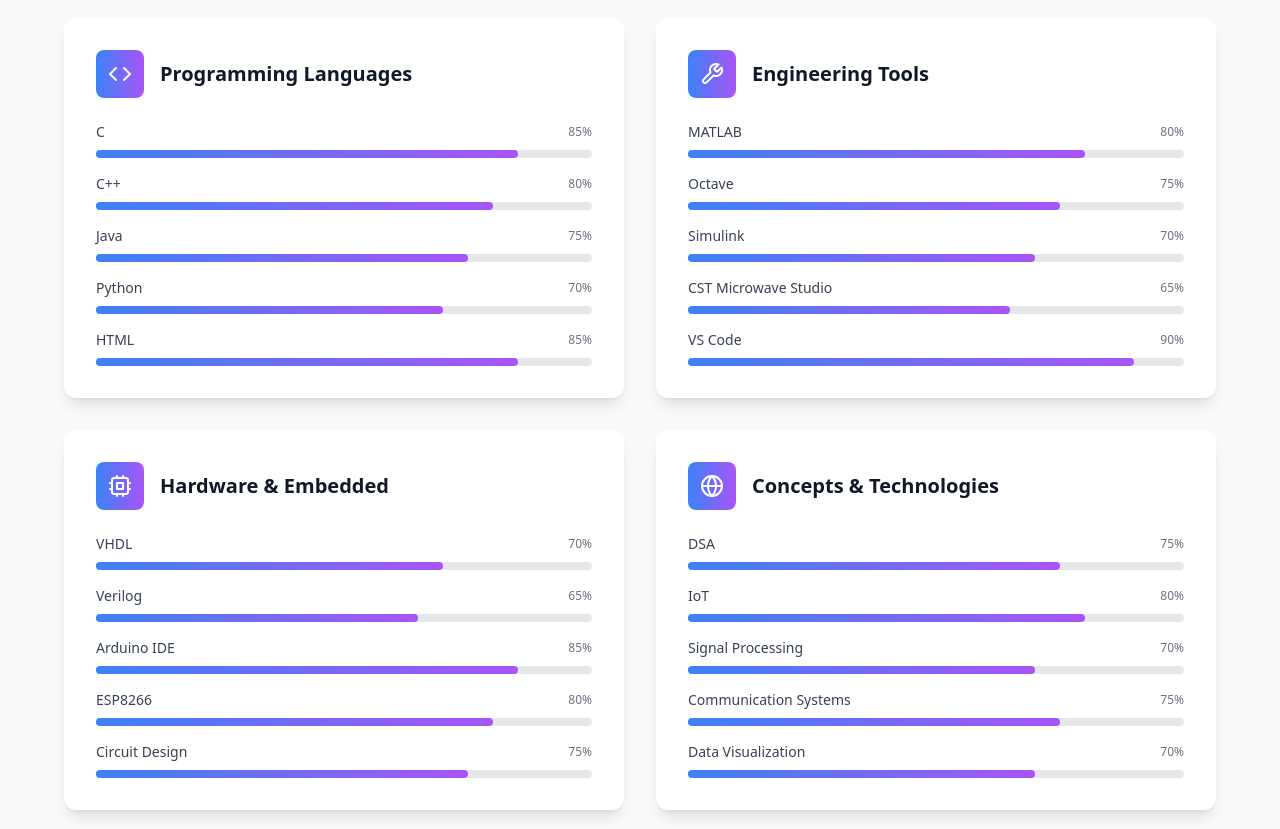
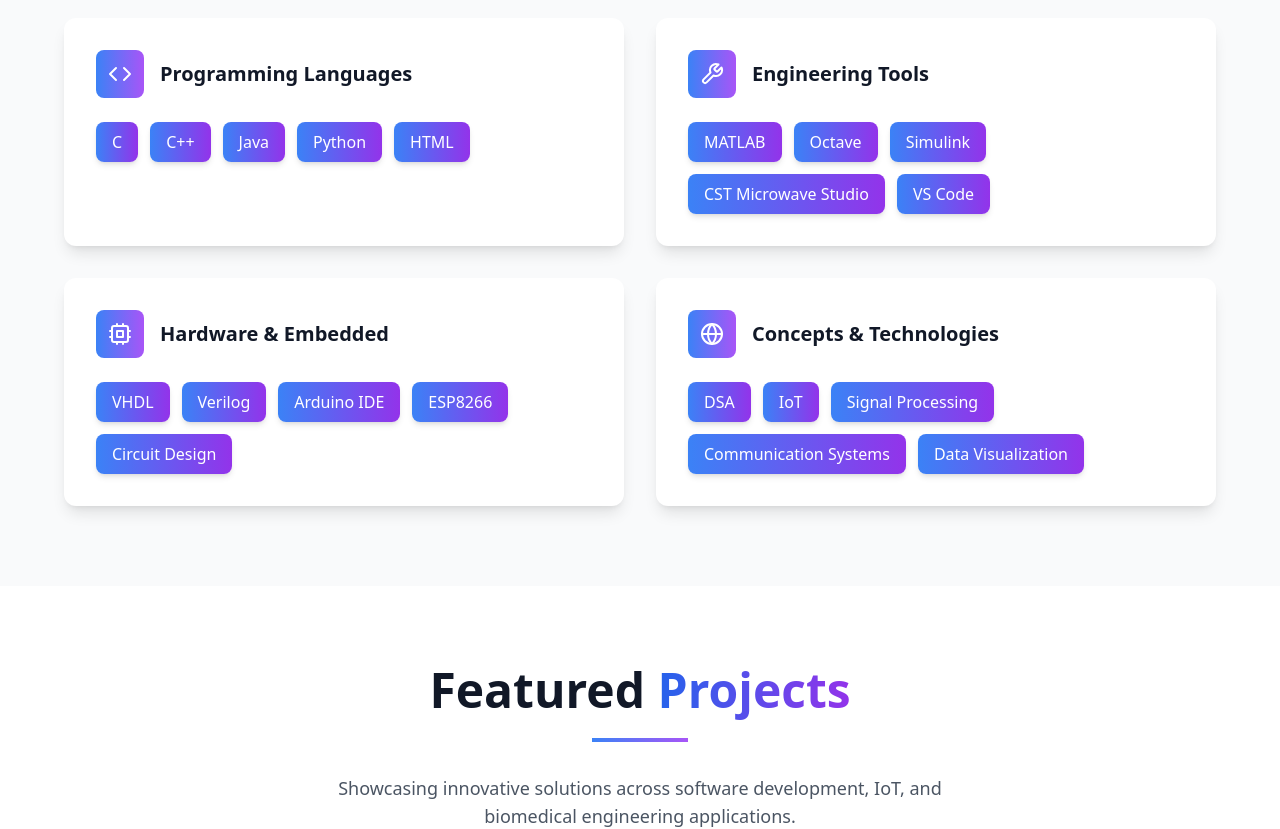
Before and after one commit to its-ankanbose/portfolio, a React (Vite) app: page / in a window 1280 px wide. Shown: the part 1980-2809 px from the top of the page. Built offline with nearby package versions, Linux system fonts and the light colour scheme.

Commit message:
skill update

```diff
--- a/src/components/Skills.tsx
+++ b/src/components/Skills.tsx
@@ -1,80 +1,57 @@
-import React, { useEffect, useRef, useState } from 'react';
+import React from 'react';
 import { Code, Wrench, Cpu, Globe } from 'lucide-react';
 
 const Skills: React.FC = () => {
-  const [isVisible, setIsVisible] = useState(false);
-  const sectionRef = useRef<HTMLElement>(null);
 
   const skillCategories = [
     {
       icon: <Code className="w-6 h-6" />,
       title: 'Programming Languages',
       skills: [
-        { name: 'C', level: 85 },
-        { name: 'C++', level: 80 },
-        { name: 'Java', level: 75 },
-        { name: 'Python', level: 70 },
-        { name: 'HTML', level: 85 }
+        { name: 'C' },
+        { name: 'C++' },
+        { name: 'Java' },
+        { name: 'Python' },
+        { name: 'HTML' }
       ]
     },
     {
       icon: <Wrench className="w-6 h-6" />,
       title: 'Engineering Tools',
       skills: [
-        { name: 'MATLAB', level: 80 },
-        { name: 'Octave', level: 75 },
-        { name: 'Simulink', level: 70 },
-        { name: 'CST Microwave Studio', level: 65 },
-        { name: 'VS Code', level: 90 }
+        { name: 'MATLAB' },
+        { name: 'Octave' },
+        { name: 'Simulink' },
+        { name: 'CST Microwave Studio' },
+        { name: 'VS Code' }
       ]
     },
     {
       icon: <Cpu className="w-6 h-6" />,
       title: 'Hardware & Embedded',
       skills: [
-        { name: 'VHDL', level: 70 },
-        { name: 'Verilog', level: 65 },
-        { name: 'Arduino IDE', level: 85 },
-        { name: 'ESP8266', level: 80 },
-        { name: 'Circuit Design', level: 75 }
+        { name: 'VHDL' },
+        { name: 'Verilog' },
+        { name: 'Arduino IDE' },
+        { name: 'ESP8266' },
+        { name: 'Circuit Design' }
       ]
     },
     {
       icon: <Globe className="w-6 h-6" />,
       title: 'Concepts & Technologies',
       skills: [
-        { name: 'DSA', level: 75 },
-        { name: 'IoT', level: 80 },
-        { name: 'Signal Processing', level: 70 },
-        { name: 'Communication Systems', level: 75 },
-        { name: 'Data Visualization', level: 70 }
+        { name: 'DSA' },
+        { name: 'IoT' },
+        { name: 'Signal Processing' },
+        { name: 'Communication Systems' },
+        { name: 'Data Visualization' }
       ]
     }
   ];
 
-  useEffect(() => {
-    const observer = new IntersectionObserver(
-      ([entry]) => {
-        if (entry.isIntersecting) {
-          setIsVisible(true);
-        }
-      },
-      { threshold: 0.3 }
-    );
-
-    if (sectionRef.current) {
-      observer.observe(sectionRef.current);
-    }
-
-    return () => {
-      if (sectionRef.current) {
-        observer.unobserve(sectionRef.current);
-      }
-    };
-  }, []);
-
   return (
-    <section ref={sectionRef} id="skills" className="py-20 bg-gray-50 dark:bg-gray-800">
+    <section id="skills" className="py-20 bg-gray-50 dark:bg-gray-800">
       <div className="container mx-auto px-4">
         <div className="text-center mb-16">
           <h2 className="text-4xl md:text-5xl font-bold text-gray-900 dark:text-white mb-6">
@@ -101,25 +78,13 @@ const Skills: React.FC = () => {
                 </h3>
               </div>
 
-              <div className="space-y-4">
+              <div className="flex flex-wrap gap-3">
                 {category.skills.map((skill, skillIndex) => (
-                  <div key={skillIndex} className="relative">
-                    <div className="flex justify-between items-center mb-2">
-                      <span className="text-sm font-medium text-gray-700 dark:text-gray-300">
-                        {skill.name}
-                      </span>
-                      <span className="text-xs text-gray-500 dark:text-gray-400">
-                        {skill.level}%
-                      </span>
-                    </div>
-                    <div className="w-full bg-gray-200 dark:bg-gray-700 rounded-full h-2">
-                      <div
-                        className="bg-gradient-to-r from-blue-500 to-purple-500 h-2 rounded-full transition-all duration-1000 ease-out"
-                        style={{
-                          width: isVisible ? `${skill.level}%` : '0%'
-                        }}
-                      ></div>
-                    </div>
+                  <div
+                    key={skillIndex}
+                    className="bg-gradient-to-r from-blue-500 to-purple-600 text-white rounded-lg px-4 py-2 shadow-md cursor-default select-none hover:shadow-lg hover:-translate-y-1 transition-all duration-200"
+                  >
+                    {skill.name}
                   </div>
                 ))}
               </div>
```
